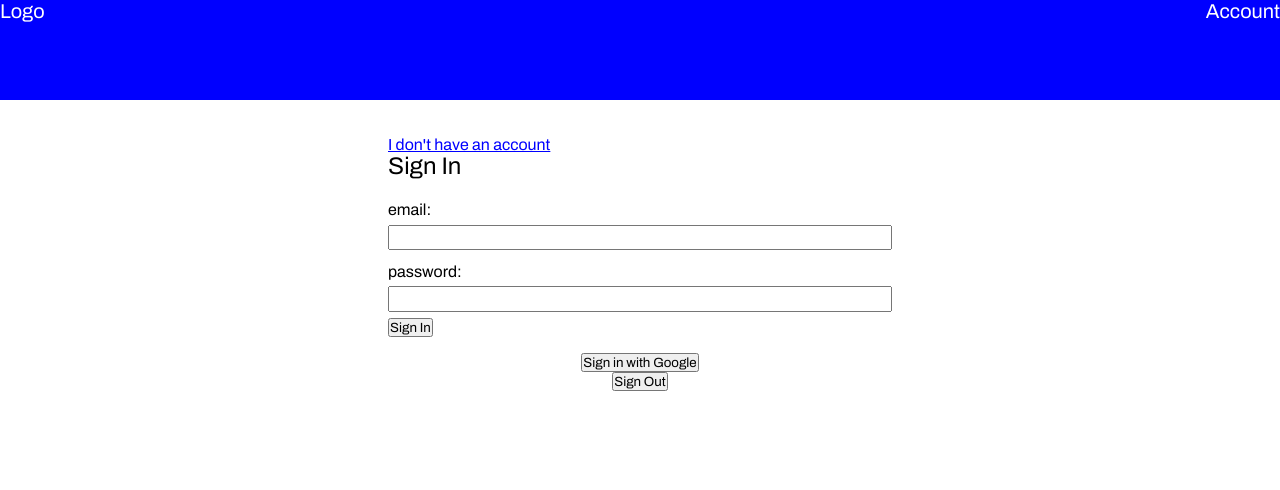
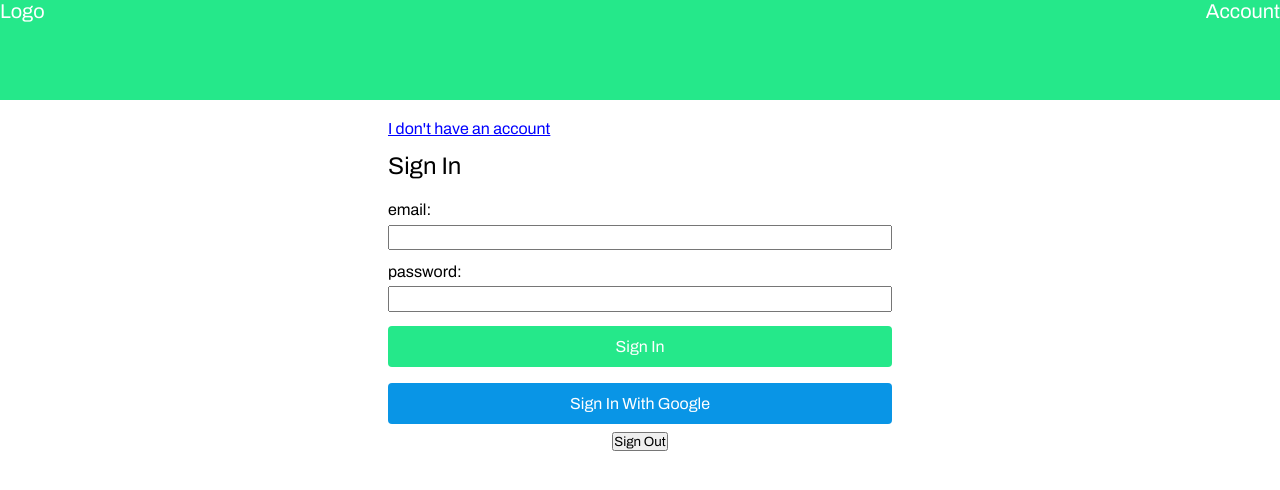
Before and after one commit to Andybrummitt/chatApp, a React (Create React App) app: page /signin in a window 1280 px wide. Shown: the top 490 px of the page. Built offline with nearby package versions, Linux system fonts and the light colour scheme; no server answers.

Commit message:
styled sign in and sign up components, created resuable button component and client side password and form validation

```diff
--- /dev/null
+++ b/src/components/button/button.component.jsx
@@ -0,0 +1,13 @@
+import React from "react";
+import "./button.styles.scss";
+
+const Button = ({ children, ...otherProps }) => {
+  const { google } = { ...otherProps };
+  return (
+    <button className={`btn ${google ? "google-btn" : ""}`} {...otherProps}>
+      {children}
+    </button>
+  );
+};
+
+export default Button;
--- /dev/null
+++ b/src/components/button/button.styles.scss
@@ -0,0 +1,15 @@
+.btn {
+    width: 100%;
+    padding: 0.75rem;
+    margin: 0.5rem 0;
+    border: none;
+    border-radius: 0.25rem;
+    font-size: 16px;
+    background: #25e88a;
+    color: white;
+
+    &.google-btn {
+        background: #0995e6;
+        width: 90%;
+    }
+}
--- a/src/components/form-input/form-group.component.jsx
+++ b/src/components/form-input/form-group.component.jsx
@@ -9,7 +9,7 @@ const FormGroup = ({ handleChange, ...otherProps }) => {
   return (
     <div className="form-group">
         <label htmlFor={type}>{`${label}:`}</label>
-        <input className="form-input" onChange={handleChange} {...otherProps} maxlength="35"/>
+        <input className="form-input" onChange={handleChange} {...otherProps} maxLength="40"/>
     </div>
   )
 };
--- a/src/components/google-signin-btn/google-signin-btn.component.jsx
+++ b/src/components/google-signin-btn/google-signin-btn.component.jsx
@@ -1,7 +1,8 @@
 import React from "react";
 import { handleGoogleSignIn } from "../../firebase/firebase.utils";
+import Button from "../button/button.component";
 
-const GoogleSignInBtn = ({ setError, logInUser }) => {
+const GoogleSignInBtn = ({ setError }) => {
   const handleSignIn = async () => {
     try {
       const result = await handleGoogleSignIn();
@@ -13,7 +14,9 @@ const GoogleSignInBtn = ({ setError, logInUser }) => {
     }
   };
 
-  return <button onClick={handleSignIn}>Sign in with Google</button>;
+  return (
+    <Button onClick={handleSignIn} children={"Sign In With Google"} google={'google'} />
+  );
 };
 
 export default GoogleSignInBtn;
--- a/src/components/header/header.styles.scss
+++ b/src/components/header/header.styles.scss
@@ -3,7 +3,7 @@
     nav {
         display: flex;
         width: 100%;
-        background: blue;
+        background: #25e88a;
         height: 100px;
         justify-content: space-between;
 
--- a/src/components/sign-in/sign-in.component.jsx
+++ b/src/components/sign-in/sign-in.component.jsx
@@ -1,5 +1,6 @@
 import React, { useState } from "react";
 import { handleSignIn } from "../../firebase/firebase.utils";
+import Button from "../button/button.component";
 import FormGroup from "../form-input/form-group.component";
 import "./sign-in.styles.scss";
 
@@ -38,6 +39,7 @@ const SignIn = ({ setHasAccount }) => {
           label="email"
           value={email}
           handleChange={handleChange}
+          required
         />
         <FormGroup
           name="password"
@@ -45,8 +47,9 @@ const SignIn = ({ setHasAccount }) => {
           label="password"
           value={password}
           handleChange={handleChange}
+          required
         />
-        <button type="submit">Sign In</button>
+        <Button type="submit" children="Sign In" />
       </form>
     </div>
   );
--- a/src/components/sign-in/sign-in.styles.scss
+++ b/src/components/sign-in/sign-in.styles.scss
@@ -1,6 +1,5 @@
 .sign-in {
     max-width: 600px;
-    margin: 1rem 0;
     width: 90%;
 
     .title {
@@ -8,6 +7,7 @@
     }
 
     .go-to-signup {
+        margin-bottom: 1rem;
         color: blue;
         text-decoration: underline;
         cursor: pointer;
--- a/src/components/sign-up/sign-up.component.jsx
+++ b/src/components/sign-up/sign-up.component.jsx
@@ -6,6 +6,7 @@ import {
   storeUsernameInDb,
 } from "../../firebase/firebase.utils";
 import { updateUserName } from "../../redux/user/user.actions";
+import Button from "../button/button.component";
 import FormGroup from "../form-input/form-group.component";
 import "./sign-up.styles.scss";
 
@@ -83,6 +84,7 @@ const SignUp = ({ setHasAccount, updateUserName }) => {
           label="email"
           value={userInfo.email}
           handleChange={handleChange}
+          required
         />
         <FormGroup
           name="password"
@@ -90,6 +92,7 @@ const SignUp = ({ setHasAccount, updateUserName }) => {
           label="password"
           value={userInfo.password}
           handleChange={handleChange}
+          required
         />
         <FormGroup
           name="confirmPassword"
@@ -97,6 +100,7 @@ const SignUp = ({ setHasAccount, updateUserName }) => {
           label="confirm password"
           value={userInfo.confirmPassword}
           handleChange={handleChange}
+          required
         />
         <FormGroup
           name="displayName"
@@ -104,8 +108,9 @@ const SignUp = ({ setHasAccount, updateUserName }) => {
           label="display name"
           value={userInfo.displayName}
           handleChange={handleChange}
+          required
         />
-        <button type="submit">Sign Up</button>
+        <Button children="Sign Up" type="submit" />
       </form>
     </div>
   );
--- a/src/components/sign-up/sign-up.styles.scss
+++ b/src/components/sign-up/sign-up.styles.scss
@@ -1,6 +1,5 @@
 .sign-up {
     max-width: 600px;
-    margin: 1rem 0;
     width: 90%;
 
     .title {
@@ -8,6 +7,7 @@
     }
 
     .go-to-signin {
+        margin-bottom: 1rem;
         color: blue;
         text-decoration: underline;
         cursor: pointer;
```
